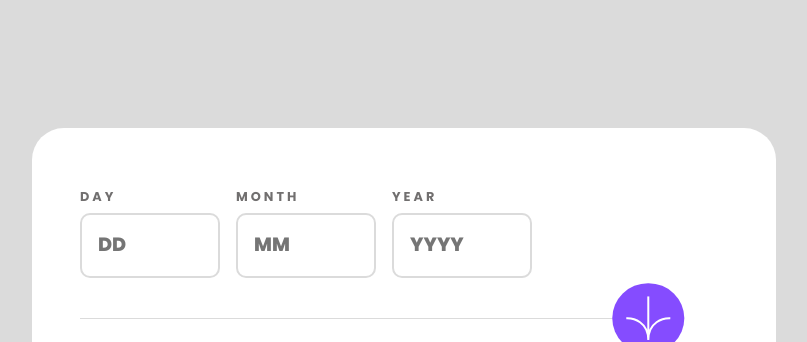
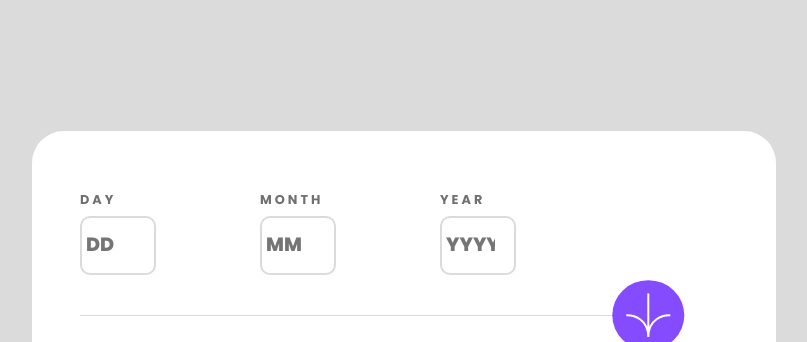
Before and after one commit to CheesePandesal/Age-Calculator, a plain HTML site: page index.html in a window 1280 px wide. Shown: the top 342 px of the page, without its empty margins (236-1043 px from the left). Drawn offline with Linux system fonts and the light colour scheme.

Commit message:
changed the styles

```diff
--- a/style.css
+++ b/style.css
@@ -148,13 +148,14 @@ span {
 @media (min-width: 605px) {
 
   .form input {
-    padding: 1rem 2rem 1rem 1rem;
+    padding: 13px 4px;
+    width: 76px;
   }
   .form {
     max-width: 140px;
   }
   .inputs {
-    gap: 1rem;
+    gap: 2.5rem;
   }
   .form input {
     font-size: 1.2rem;
```
